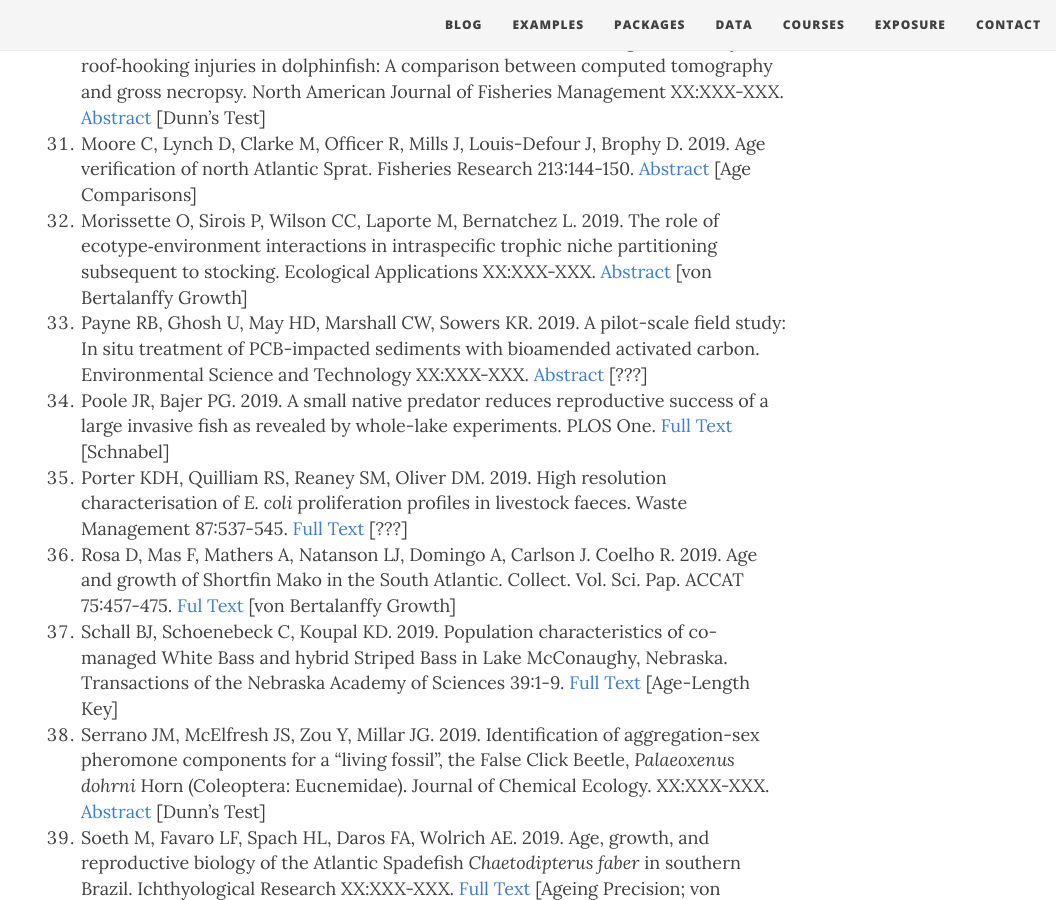
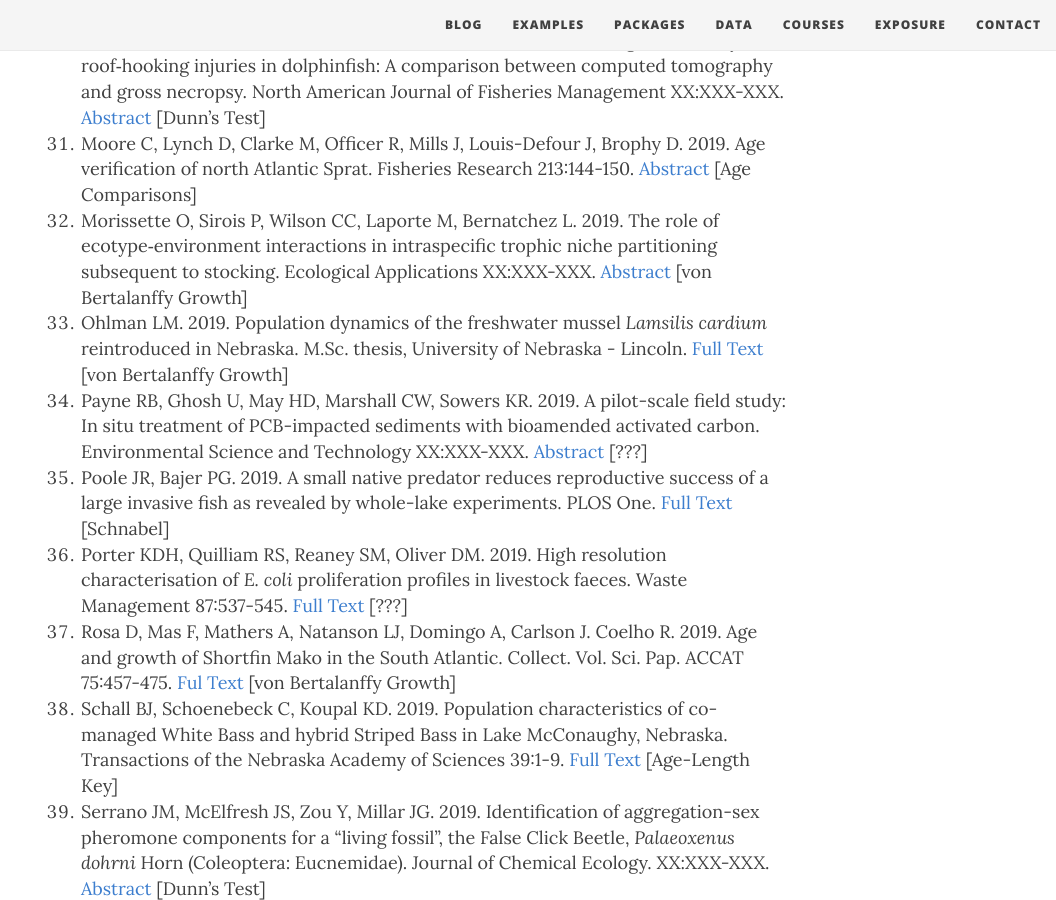
Before and after one commit to droglenc/fishR, a Jekyll site: the page built from exposure/exposure-citations19.md, in a window 1280 px wide and 900 px high, scrolled down 2992 px. Shown: the whole window, without its empty margins (224-1280 px from the left). Built offline with Jekyll 4.4.1, drawn with Linux system fonts in a browser that asks for light colours; nearby versions of some CDN libraries; some of the changed lines change nothing that is shown.

Commit message:
Update exposure-citations19.md

```diff
--- a/exposure/exposure-citations19.md
+++ b/exposure/exposure-citations19.md
@@ -5,7 +5,7 @@ subtitle: fishR and FSA is Being Used!!
 css: "/css/exposure-citation.css"
 ---
 
-The [**IFAR** book](http://derekogle.com/IFAR/), **fishR** website, or the **FSA** package were cited in the following <span id="contact-div">50</span> publications.
+The [**IFAR** book](http://derekogle.com/IFAR/), **fishR** website, or the **FSA** package were cited in the following <span id="contact-div">51</span> publications.
 
 1. Aslan CE, Shiels AB, Haines W, Liang CT. 2019. Non‐native insects dominate daytime pollination in a high‐elevation Hawaiian dryland ecosystem. American Journal of Botany XX:XXX-XXX. [Abstract](https://bsapubs.onlinelibrary.wiley.com/doi/abs/10.1002/ajb2.1233) [???]
 1. Altenritter ME, Walthier BD. 2019. The legacy of hypoxia: tracking carryover effects of low oxygen exposure in a demersal fish using geochemical tracers. Transactions of the American Fisheries Society XX:XXX-XXX. [Abstract](https://afspubs.onlinelibrary.wiley.com/doi/abs/10.1002/tafs.10159) [von Bertalanffy Growth]
@@ -39,6 +39,7 @@ The [**IFAR** book](http://derekogle.com/IFAR/), **fishR** website, or the **FSA
 1. Mikles CS, Harms CA, Buckel JA, Rudershausen PJ. 2019. Examining the severity of roof‐hooking injuries in dolphinfish: A comparison between computed tomography and gross necropsy. North American Journal of Fisheries Management XX:XXX-XXX. [Abstract](https://afspubs.onlinelibrary.wiley.com/doi/abs/10.1002/nafm.10252) [Dunn's Test]
 1. Moore C, Lynch D, Clarke M, Officer R, Mills J, Louis-Defour J, Brophy D. 2019. Age verification of north Atlantic Sprat. Fisheries Research 213:144-150. [Abstract](https://www.sciencedirect.com/science/article/abs/pii/S0165783619300189) [Age Comparisons]
 1. Morissette O, Sirois P, Wilson CC, Laporte M, Bernatchez L. 2019. The role of ecotype‐environment interactions in intraspecific trophic niche partitioning subsequent to stocking. Ecological Applications XX:XXX-XXX. [Abstract](https://esajournals.onlinelibrary.wiley.com/doi/abs/10.1002/eap.1857) [von Bertalanffy Growth]
+1. Ohlman LM. 2019. Population dynamics of the freshwater mussel *Lamsilis cardium* reintroduced in Nebraska. M.Sc. thesis, University of Nebraska - Lincoln. [Full Text](https://digitalcommons.unl.edu/cgi/viewcontent.cgi?article=1285&context=natresdiss) [von Bertalanffy Growth]
 1. Payne RB, Ghosh U, May HD, Marshall CW, Sowers KR. 2019. A pilot-scale field study: In situ treatment of PCB-impacted sediments with bioamended activated carbon. Environmental Science and Technology XX:XXX-XXX. [Abstract](https://pubs.acs.org/doi/abs/10.1021/acs.est.8b05019) [???]
 1. Poole JR, Bajer PG. 2019. A small native predator reduces reproductive success of a large invasive fish as revealed by whole-lake experiments. PLOS One. [Full Text](https://journals.plos.org/plosone/article?id=10.1371/journal.pone.0214009) [Schnabel]
 1. Porter KDH, Quilliam RS, Reaney SM, Oliver DM. 2019. High resolution characterisation of *E. coli* proliferation profiles in livestock faeces. Waste Management 87:537-545. [Full Text](https://www.sciencedirect.com/science/article/pii/S0956053X19301084) [???]
```
